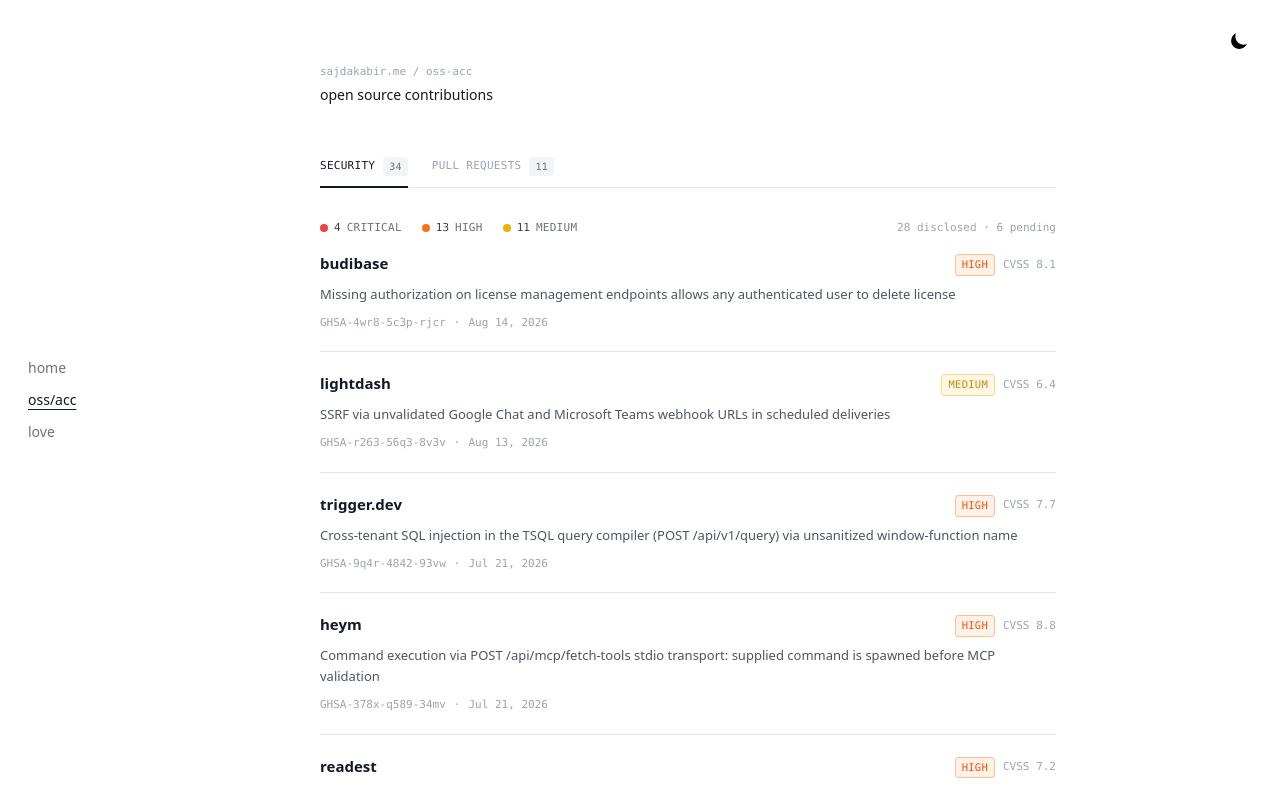
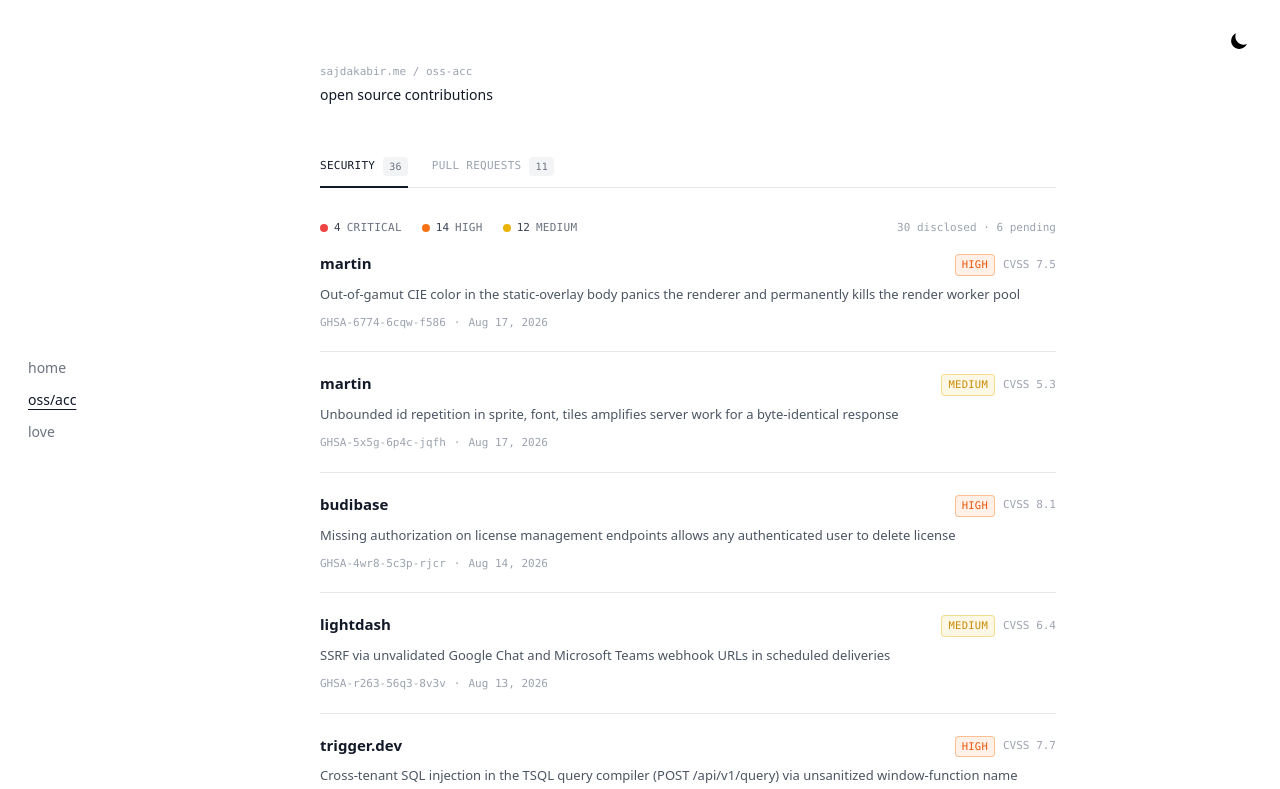
Before and after one commit to sajdakabir/saju, a Next.js app: page /oss-acc in a window 1280 px wide. Shown: the top 789 px of the page. Built offline with nearby package versions, Linux system fonts and the light colour scheme.

Commit message:
added martin

```diff
--- a/src/app/oss-acc/page.tsx
+++ b/src/app/oss-acc/page.tsx
@@ -116,6 +116,8 @@
 
 // Coordinated disclosures reported via zerotrail — GitHub Security Advisories.
 const securityFindings: SecurityFinding[] = [
+  { id: 'GHSA-6774-6cqw-f586', date: 'Aug 17, 2026', project: 'martin', title: 'Out-of-gamut CIE color in the static-overlay body panics the renderer and permanently kills the render worker pool', severity: 'High', cvss: '7.5', href: 'https://github.com/maplibre/martin/security/advisories/GHSA-6774-6cqw-f586', published: true },
+  { id: 'GHSA-5x5g-6p4c-jqfh', date: 'Aug 17, 2026', project: 'martin', title: 'Unbounded id repetition in sprite, font, tiles amplifies server work for a byte-identical response', severity: 'Medium', cvss: '5.3', href: 'https://github.com/maplibre/martin/security/advisories/GHSA-5x5g-6p4c-jqfh', published: true },
   { id: 'GHSA-4wr8-5c3p-rjcr', date: 'Aug 14, 2026', project: 'budibase', title: 'Missing authorization on license management endpoints allows any authenticated user to delete license', severity: 'High', cvss: '8.1', href: 'https://github.com/Budibase/budibase/security/advisories/GHSA-4wr8-5c3p-rjcr', published: true },
   { id: 'GHSA-r263-56q3-8v3v', date: 'Aug 13, 2026', project: 'lightdash', title: 'SSRF via unvalidated Google Chat and Microsoft Teams webhook URLs in scheduled deliveries', severity: 'Medium', cvss: '6.4', href: 'https://github.com/lightdash/lightdash/security/advisories/GHSA-r263-56q3-8v3v', published: true },
   { id: 'GHSA-9q4r-4842-93vw', date: 'Jul 21, 2026', project: 'trigger.dev', title: 'Cross-tenant SQL injection in the TSQL query compiler (POST /api/v1/query) via unsanitized window-function name', severity: 'High', cvss: '7.7', href: 'https://github.com/triggerdotdev/trigger.dev/security/advisories/GHSA-9q4r-4842-93vw', published: true },
```
